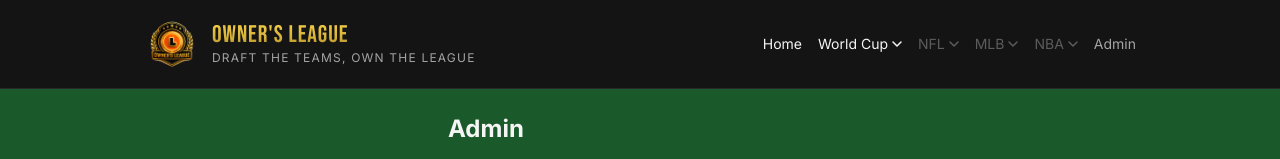
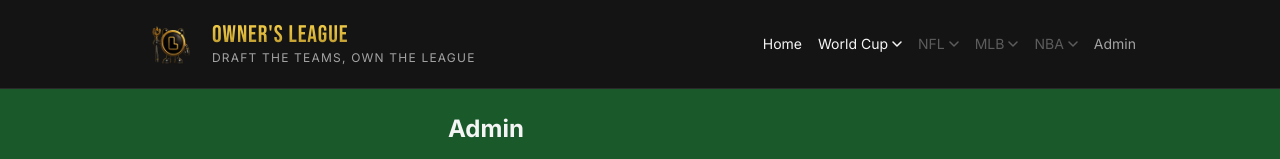
Before and after one commit to Fuhrank/fff-league, a Next.js app: page /admin in a window 1280 px wide. Shown: the top 159 px of the page. Built offline with nearby package versions, Linux system fonts and the light colour scheme.

Commit message:
New logo: gold-and-black mascot crest (v3)

```diff
--- a/app/Hero.tsx
+++ b/app/Hero.tsx
@@ -86,7 +86,7 @@ export default async function Hero() {
         {/* Logo */}
         <div className="mt-6 flex justify-center">
           <img
-            src="/logo-v2.png"
+            src="/logo-v3.png"
             alt="Owner's League"
             className="h-28 w-28 sm:h-40 sm:w-40 drop-shadow-[0_0_24px_rgba(212,175,55,0.45)]"
           />
--- a/app/layout.tsx
+++ b/app/layout.tsx
@@ -29,7 +29,7 @@ export default function RootLayout({ children }: { children: React.ReactNode })
         <header className="border-b border-line bg-elev">
           <div className="mx-auto max-w-5xl px-4 py-4 flex items-center justify-between">
             <Link href="/" className="flex items-center gap-3">
-              <img src="/logo-v2.png" alt="Owner's League" className="h-12 w-12 sm:h-14 sm:w-14" />
+              <img src="/logo-v3.png" alt="Owner's League" className="h-12 w-12 sm:h-14 sm:w-14" />
               <div className="flex flex-col leading-tight">
                 <span className="title-treatment text-xl sm:text-2xl">OWNER&apos;S LEAGUE</span>
                 <span className="text-[10px] sm:text-xs uppercase tracking-widest text-[color:var(--text-dim)]">Draft the Teams, Own the League</span>
--- a/app/leaderboard/page.tsx
+++ b/app/leaderboard/page.tsx
@@ -23,7 +23,7 @@ export default async function LeaderboardPage() {
   return (
     <div>
       <div className="mb-6 flex items-center gap-5">
-        <img src="/logo-v2.png" alt="Owner's League" className="hidden sm:block h-24 w-24" />
+        <img src="/logo-v3.png" alt="Owner's League" className="hidden sm:block h-24 w-24" />
         <div>
           <h1 className="text-3xl sm:text-4xl font-bold">Leaderboard</h1>
           <p className="text-sm text-[color:var(--text-dim)] mt-1">
```
Also changed, not shown: public/logo-v3.png (added).
